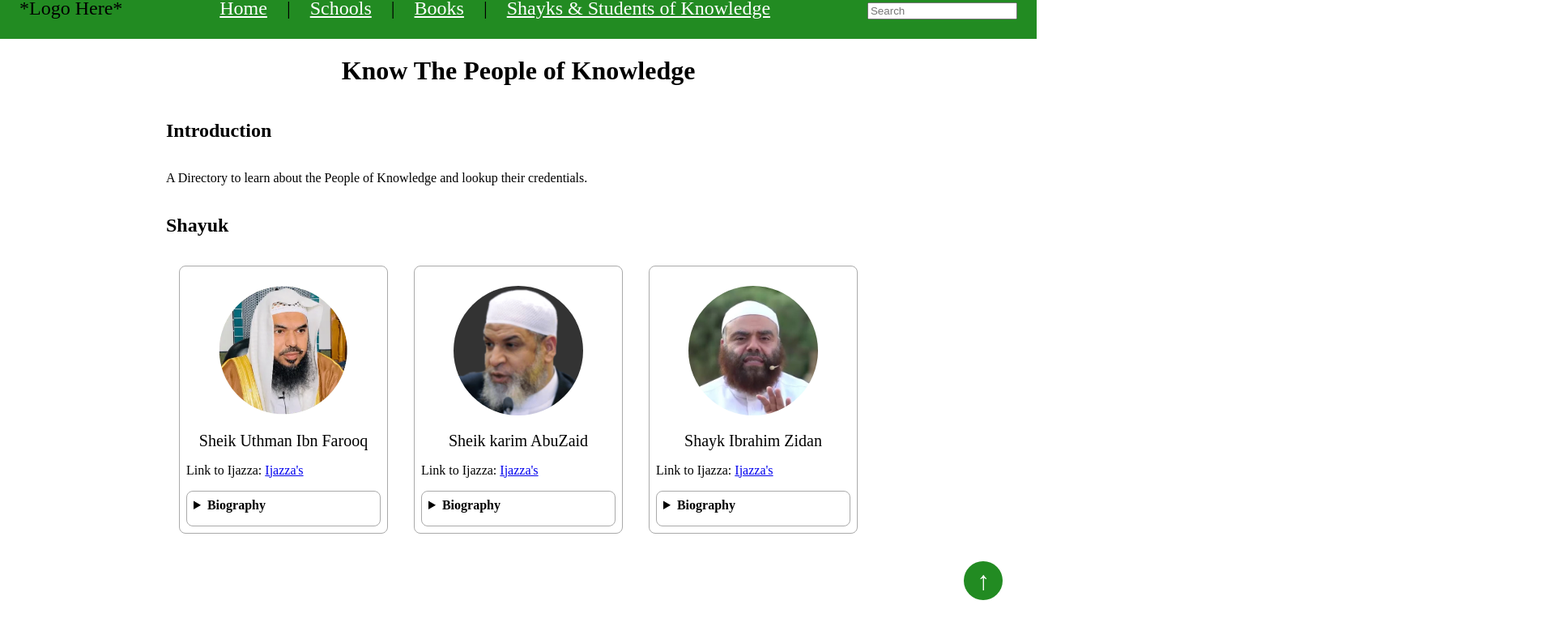
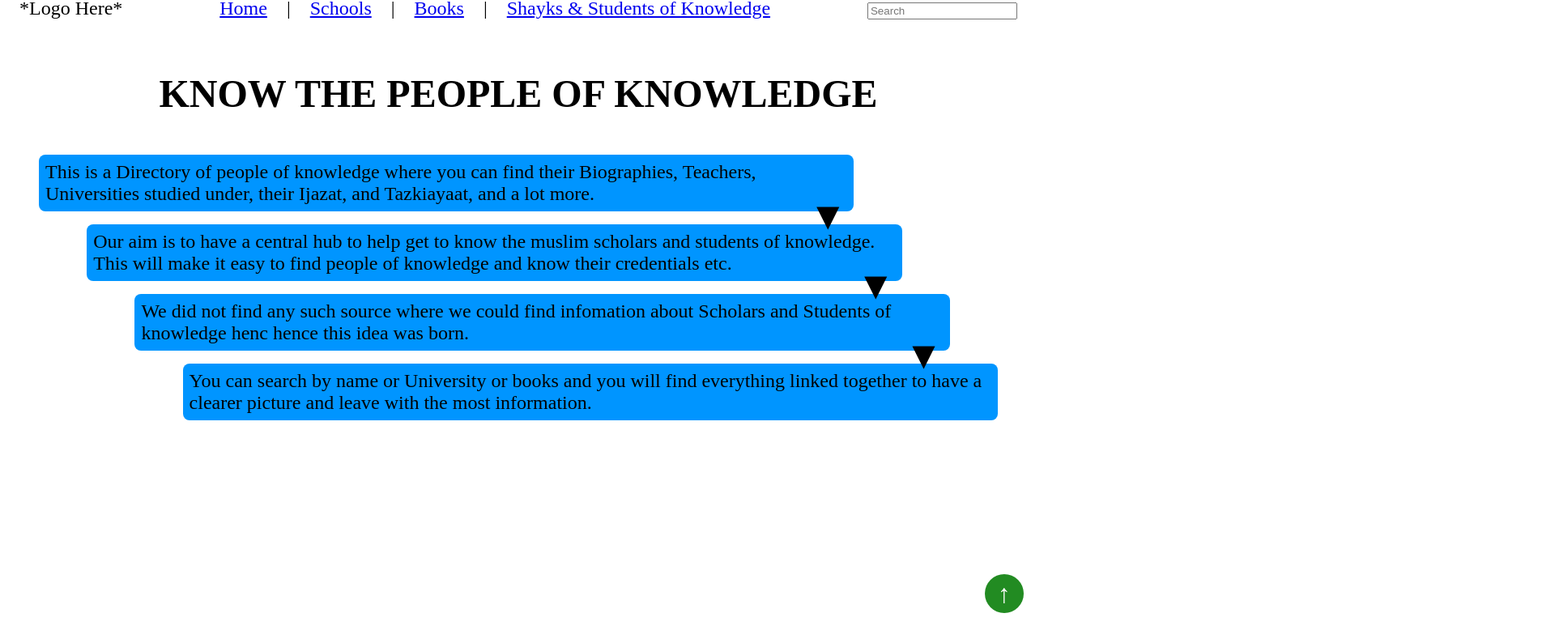
Before and after one commit to Huzaifa-MS/Ijazat-list, a website built with Vite: page index.html in a window 1280 px wide. Shown: the part 27-800 px from the top of the page at 81% size, 1920 px wide, since content can reach past the window. Built offline with nearby package versions, Linux system fonts and the light colour scheme.

Commit message:
Introduction Page

```diff
--- a/index.html
+++ b/index.html
@@ -16,9 +16,9 @@
       <li>*Logo Here*</li>
       <ul>
         <li><a href="./index.html">Home</a></li>
-        <li><a href="./schools.html">Schools</a></li>
-        <li><a href="./books.html">Books</a></li>
-        <li><a href="./shayuk.html">Shayks & Students of Knowledge</a></li>
+        <li><a href="./src/pages/schools.html">Schools</a></li>
+        <li><a href="./src/pages/books.html">Books</a></li>
+        <li><a href="./src/pages/shayuk.html">Shayks & Students of Knowledge</a></li>
       </ul>
       <li id="search-bar">
         <input placeholder="Search">
@@ -29,85 +29,37 @@
   <main>
     <h1>Know The People of Knowledge</h1>
 
-    <h2>Introduction</h2>
+    <h2 hidden>Introduction</h2>
     <section class="intro">
-      <p>A Directory to learn about the People of Knowledge and lookup their credentials.</p>
+      <ul>
+        <li>
+          <p>
+            This is a Directory of people of knowledge where you can find their Biographies, Teachers, Universities
+            studied under, their Ijazat, and Tazkiayaat, and a lot more.
+          </p>
+        </li>
+        <li>
+          <p>
+            Our aim is to have a central hub to help get to know the muslim scholars and students of knowledge. This
+            will make it easy to find people of knowledge and know their credentials etc.
+          </p>
+        </li>
+        <li>
+          <p>
+            We did not find any such source where we could find infomation about Scholars and Students of knowledge henc
+            hence this idea was born.
+          </p>
+        </li>
+        <li>
+          <p>
+            You can search by name or University or books and you will find everything linked together to have a clearer
+            picture and leave with the most information.
+          </p>
+        </li>
+      </ul>
     </section>
 
-    <h2>Shayuk</h2>
-    <section class="shayuk-list">
-      <article class="card">
-        <figure>
-          <img src="/images/SheikUthmanIbnFarooq.webp" alt="A Picture of the Sheik">
-        </figure>
-        <p class="name">Sheik Uthman Ibn Farooq</p>
-        <p>Link to Ijazza: <a href="#">Ijazza's</a></p>
-        <!-- Change to page later -->
-        <details>
-          <summary>
-            Biography
-          </summary>
-          <dl>
-            <dt>Studied at:</dt>
-            <dd>...</dd>
-            <dt>Teacher(s):</dt>
-            <dd>...</dd>
-            <dt>Specialty:</dt>
-            <dd>...</dd>
-            <dt>Books:</dt>
-            <dd>...</dd>
-          </dl>
-        </details>
-      </article>
 
-      <article class="card">
-        <figure>
-          <img src="/images/SheikKarimAbuZaid.png" alt="A Picture of the Sheik">
-        </figure>
-        <p class="name">Sheik karim AbuZaid</p>
-        <p>Link to Ijazza: <a href="#">Ijazza's</a></p>
-        <!-- Change to page later -->
-        <details>
-          <summary>
-            Biography
-          </summary>
-          <dl>
-            <dt>Studied at:</dt>
-            <dd>...</dd>
-            <dt>Teacher(s):</dt>
-            <dd>...</dd>
-            <dt>Specialty:</dt>
-            <dd>...</dd>
-            <dt>Books:</dt>
-            <dd>...</dd>
-          </dl>
-        </details>
-      </article>
-
-      <article class="card">
-        <figure>
-          <img src="/images/ShaykIbrahimZidan.jfif" alt="A Picture of the Sheik">
-        </figure>
-        <p class="name">Shayk Ibrahim Zidan</p>
-        <p>Link to Ijazza: <a href="#">Ijazza's</a></p>
-        <!-- Change to page later -->
-        <details>
-          <summary>
-            Biography
-          </summary>
-          <dl>
-            <dt>Studied at:</dt>
-            <dd>...</dd>
-            <dt>Teacher(s):</dt>
-            <dd>...</dd>
-            <dt>Specialty:</dt>
-            <dd>...</dd>
-            <dt>Books:</dt>
-            <dd>...</dd>
-          </dl>
-        </details>
-      </article>
-    </section>
   </main>
   <a class="return-arrow" href="#">↑<a>
 
--- a/src/style.css
+++ b/src/style.css
@@ -7,7 +7,6 @@ body {
 
 nav {
   font-size: 1.5rem;
-  background-color: forestgreen;
   min-width: 100%;
 }
 
@@ -25,6 +24,7 @@ nav>ul>* {
   padding: 0.5em;
 }
 
+@media screen and (min-width: 25rem) {
   nav>ul>ul {
     display: flex;
     flex-wrap: wrap;
@@ -35,30 +35,32 @@ nav>ul>ul {
     padding: 0em;
   }
 
+  nav ul ul li:not(:last-child)::after {
+    content: "|";
+    padding: .5em;
+  }
+}
+
 nav ul li {
   align-items: center;
 }
 
 nav>ul>ul>li>* {
-  padding: 0.5em 0.5em;
+  padding: 0.25em 0.25em;
+  margin: 0.25em 0.25em;
 }
 
-nav a {
-  color: white;
+nav>a {
+  color: black;
 }
 
 nav a:visited {
-  color: gold;
+  color: blue;
 }
 
 nav ul a:hover {
-  background-color: darkgreen;
+  background-color: gold;
   border-radius: 0.5em;
-}
-
-nav ul ul li:not(:last-child)::after {
-  content: "|";
-  padding: .5em;
 }
 
 main {
@@ -66,10 +68,59 @@ main {
   flex-direction: column;
   align-items: center;
   max-width: 75em;
+  padding: 0.5em;
 }
 
 main h1 {
   min-width: 0;
+  font-size: 3em;
+  text-transform: uppercase;
+}
+
+.intro ul {
+  list-style-type: none;
+  padding: 0em 0.5em;
+}
+
+.intro ul li p {
+  font-size: 1.5rem;
+  margin: 1rem 0rem;
+  background-color: rgb(0, 149, 255);
+  border-radius: .5rem;
+  padding: .5rem;
+  position: relative;
+}
+
+.intro ul li:not(:last-child) p::after {
+  display: block;
+  z-index: 100;
+  position: relative;
+  right: 0px;
+  height: 0px;
+  bottom: .30em;
+  left: calc(100% - 1em);
+  margin: auto;
+  content: '▼';
+  color: black;
+  font-size: 3rem;
+}
+
+.intro ul li:nth-child(1) {
+  margin-right: 15%;
+}
+
+.intro ul li:nth-child(2) {
+  margin-right: 10%;
+  margin-left: 5%;
+}
+
+.intro ul li:nth-child(3) {
+  margin-right: 5%;
+  margin-left: 10%;
+}
+
+.intro ul li:nth-child(4) {
+  margin-left: 15%;
 }
 
 main h2 {
@@ -131,8 +182,8 @@ a.return-arrow {
 
   align-items: center;
   justify-content: center;
-  left: calc(98% - 2em);
-  top: calc(98% - 2em);
+  left: calc(100% - 2em);
+  top: calc(100% - 2em);
 
   padding: 0.25em;
   width: 1em;
```
Also changed, not shown: src/pages/schools.html (+2 -2 lines). Lines whose indentation alone changed are shown as unchanged.
